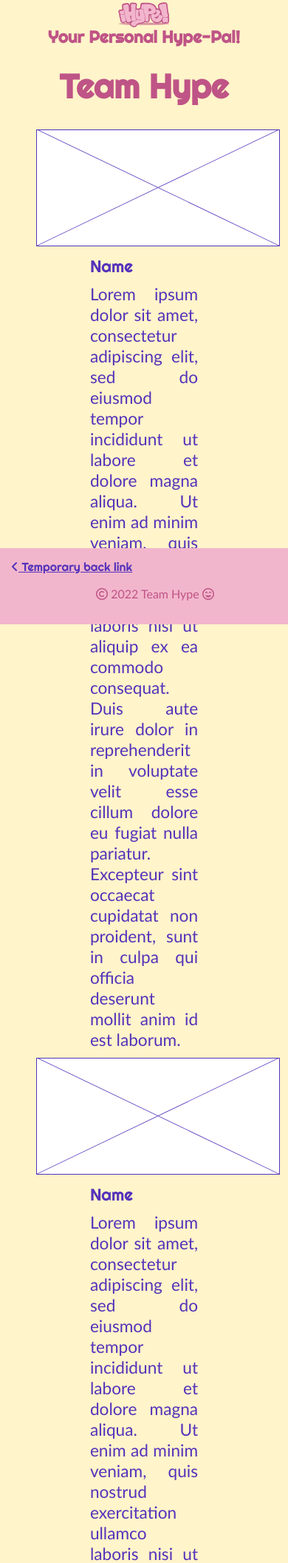
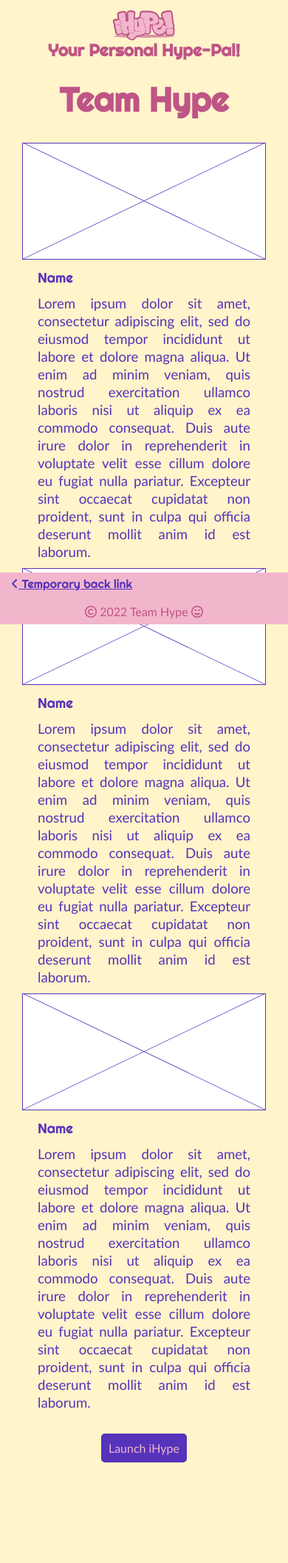
Before and after one commit to manmci/iHype, a PHP site: page /team.html in a window 390 px wide. Shown: the top 2113 px of the page at 74% size. After the commit the page ends 1977 px from the top, so only its background shows below. Run offline with PHP 8.4, Linux system fonts and the light colour scheme; some libraries are stand-ins or nearby versions.

Commit message:
tweaks for mobile
added tweaks for mobile

```diff
--- a/css/css.css
+++ b/css/css.css
@@ -5,7 +5,7 @@ html, body {
     overflow-x: hidden;
 }
 main {
-    margin: 0 auto;
+    margin: 10px auto;
     text-align: center;
     width: 75%;
     color: #5533BB;
@@ -13,13 +13,13 @@ main {
 }
 footer {
     color: #BF5486;
-    padding: 15px;
-    margin: 0 auto;
+    padding: 5px 15px 5px 15px;
     width: 100%;
     overflow: hidden;
     background-color: #F2B6CC;
     position: fixed;
     bottom: 0;
+    box-sizing: border-box;
 }
 .invis {
     display: none;
@@ -32,7 +32,7 @@ footer {
     color: #F2B6CC;
     padding: 10px;
     text-decoration: none;
-    margin: 5px;
+    margin: 20px;
 }
 
 /* Typography */
@@ -61,22 +61,14 @@ h4 {
     font-size: 17pt;
     line-height: 22pt;
 }
-h5 {
-    font-size: 34pt;
-    line-height: 41pt;
-}
-h6 {
-    font-size: 34pt;
-    line-height: 41pt;
-}
 p {
-    font-size: 17pt;
-    line-height: 21pt;
+    font-size: 14pt;
+    line-height: 18pt;
 }
 footer p {
     font-size: 12pt;
-    line-height: 16pt;
     text-align: center;
+    margin-bottom: 0;
 }
 footer a {
     font-family: 'Righteous', sans-serif;
@@ -99,3 +91,16 @@ footer a {
     width: 50%;
     margin: 10px auto;
 }
+
+/* Mobile */
+
+@media only screen and (max-width: 760px) {
+main {
+    width: unset;
+    margin: 10px 15px 100px;
+
+}
+.name, .about {
+    width: 80%;
+}
+}
--- a/team.html
+++ b/team.html
@@ -31,7 +31,7 @@
     <img src="img_placeholder.svg" class="TBD" alt="placeholder">
     <p class="name">Name</p>
     <p class="about">Lorem ipsum dolor sit amet, consectetur adipiscing elit, sed do eiusmod tempor incididunt ut labore et dolore magna aliqua. Ut enim ad minim veniam, quis nostrud exercitation ullamco laboris nisi ut aliquip ex ea commodo consequat. Duis aute irure dolor in reprehenderit in voluptate velit esse cillum dolore eu fugiat nulla pariatur. Excepteur sint occaecat cupidatat non proident, sunt in culpa qui officia deserunt mollit anim id est laborum.</p>
-    <a class ="button" href="launch.php">Launch iHype</a>
+    <a class ="button" href="launch.html">Launch iHype</a>
     </main>
 </body>
 <!-- End Content -->
```
